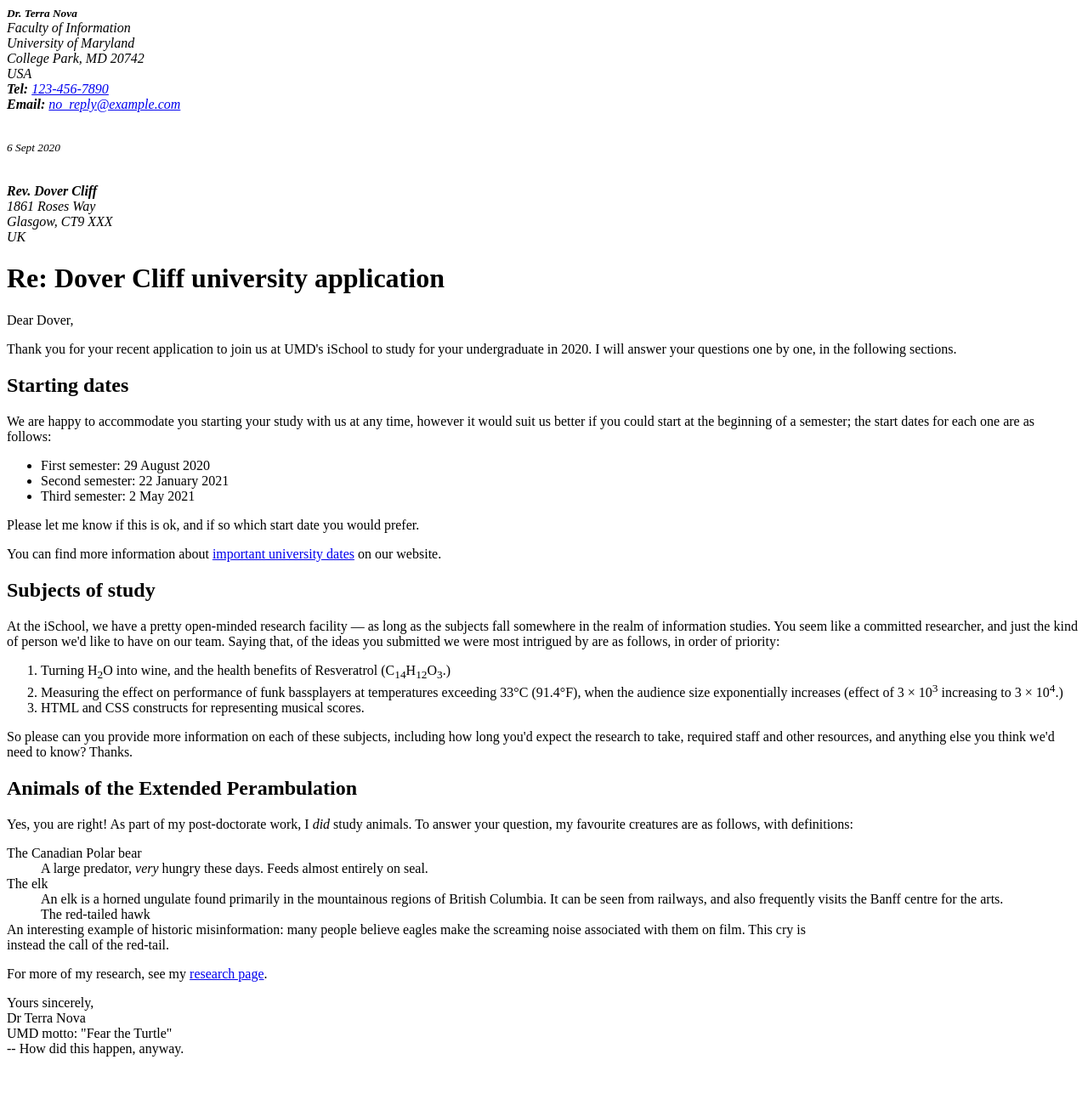
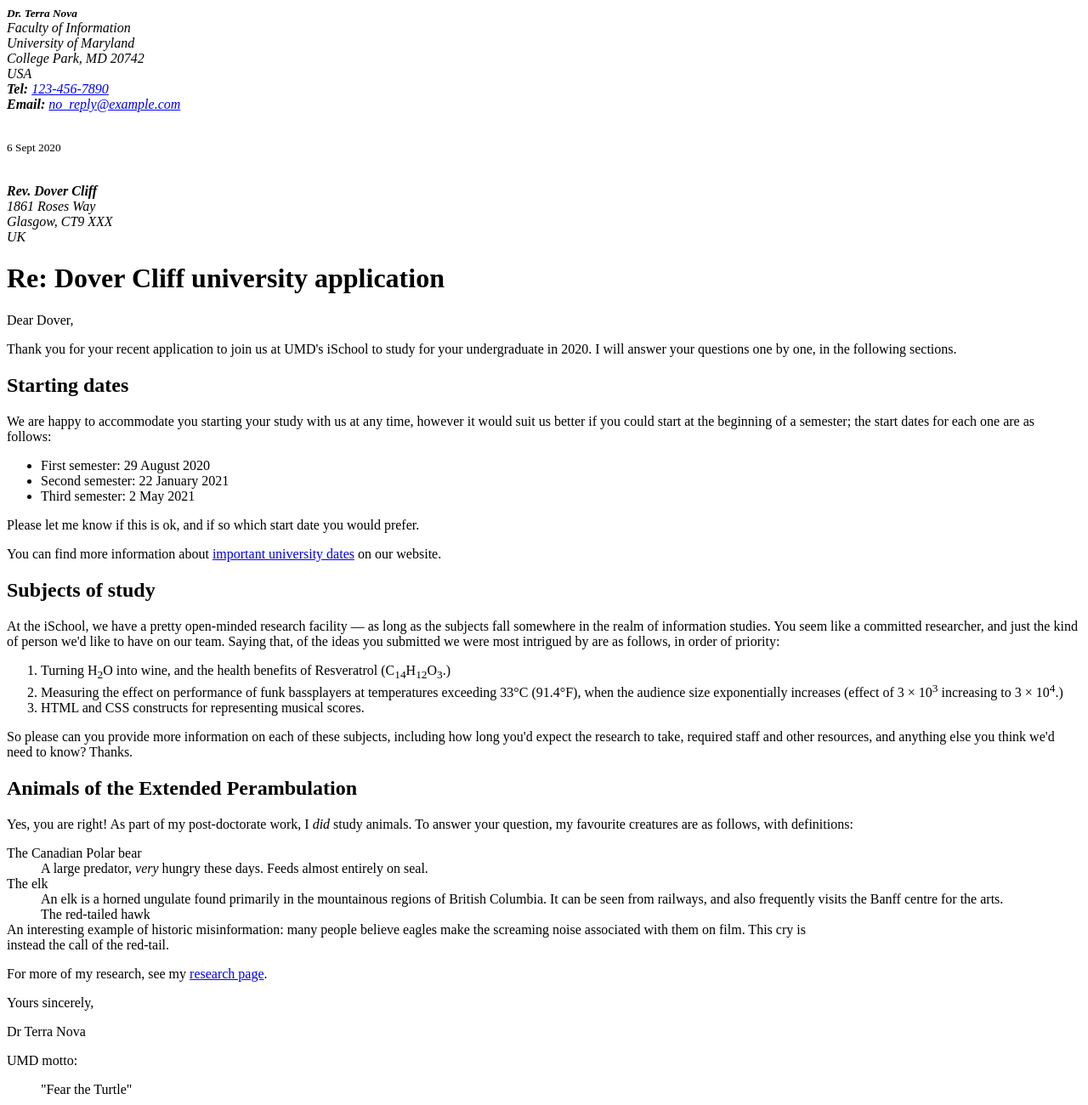
Before and after one commit to cbradle20/cbradle20.github.io, a website: page public/lab_2/index.html in a window 1280 px wide. Shown: the whole page at 85% size. Before the commit the page ends 1259 px from the top, so only its background shows below. Drawn offline with Linux system fonts and the light colour scheme.

Commit message:
Update index.html

```diff
--- a/public/lab_2/index.html
+++ b/public/lab_2/index.html
@@ -17,7 +17,7 @@
     </address>
 
     <br>
-    <p><em><small><time datetime = "2020-09-6">6 Sept 2020</small></em></p>
+    <p><small><time datetime = "2020-09-6">6 Sept 2020</small></p>
     <br>
 
     <address>
@@ -79,13 +79,13 @@
     For more of my research, see my <a href = "http://research.umd.edu">research page</a>.<br>
     </p>
     <p>
-    Yours sincerely,<br>
+    Yours sincerely,</p>
 
-    Dr Terra Nova<br>
+    <p>Dr Terra Nova</p>
 
-    UMD motto: "Fear the Turtle"<br>
-    -- How did this happen, anyway.
-    </p>
+    <p>UMD motto:</p>
+    <blockquote>"Fear the Turtle"</blockquote>
+
 
 </body>
 </html>
```
